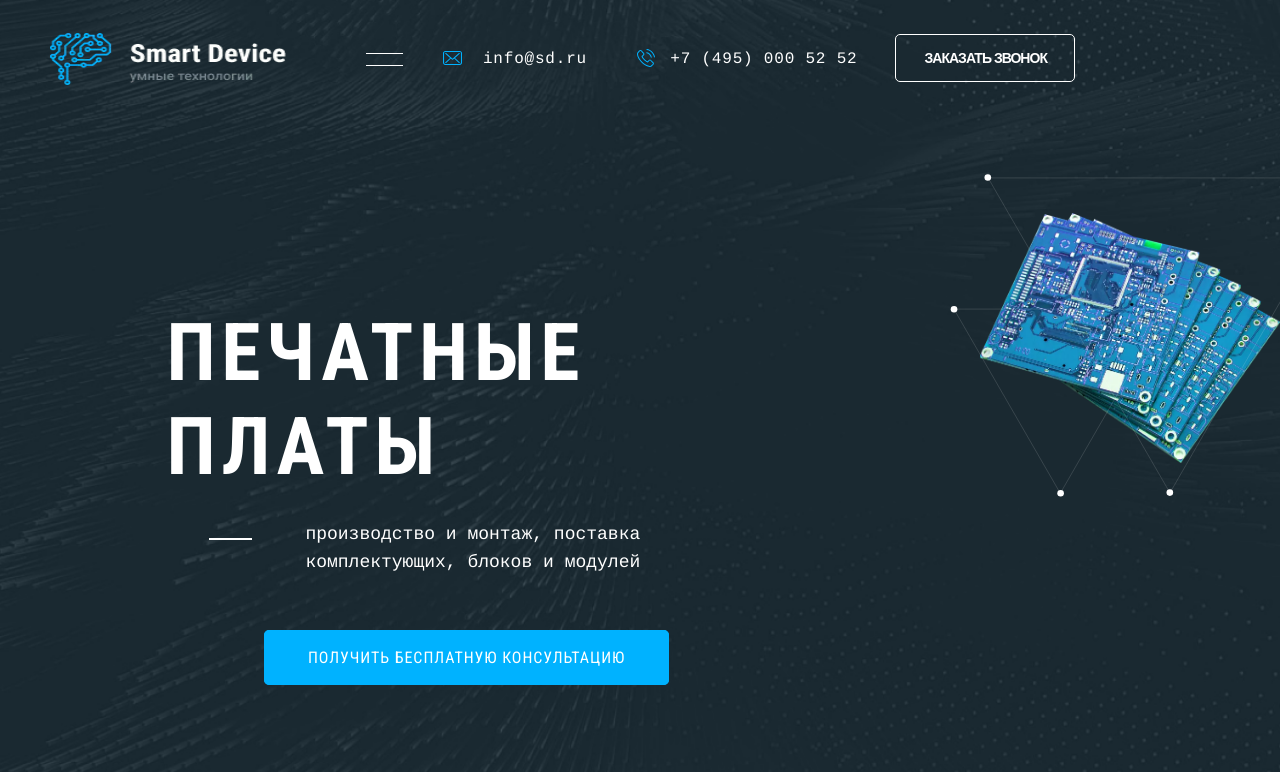
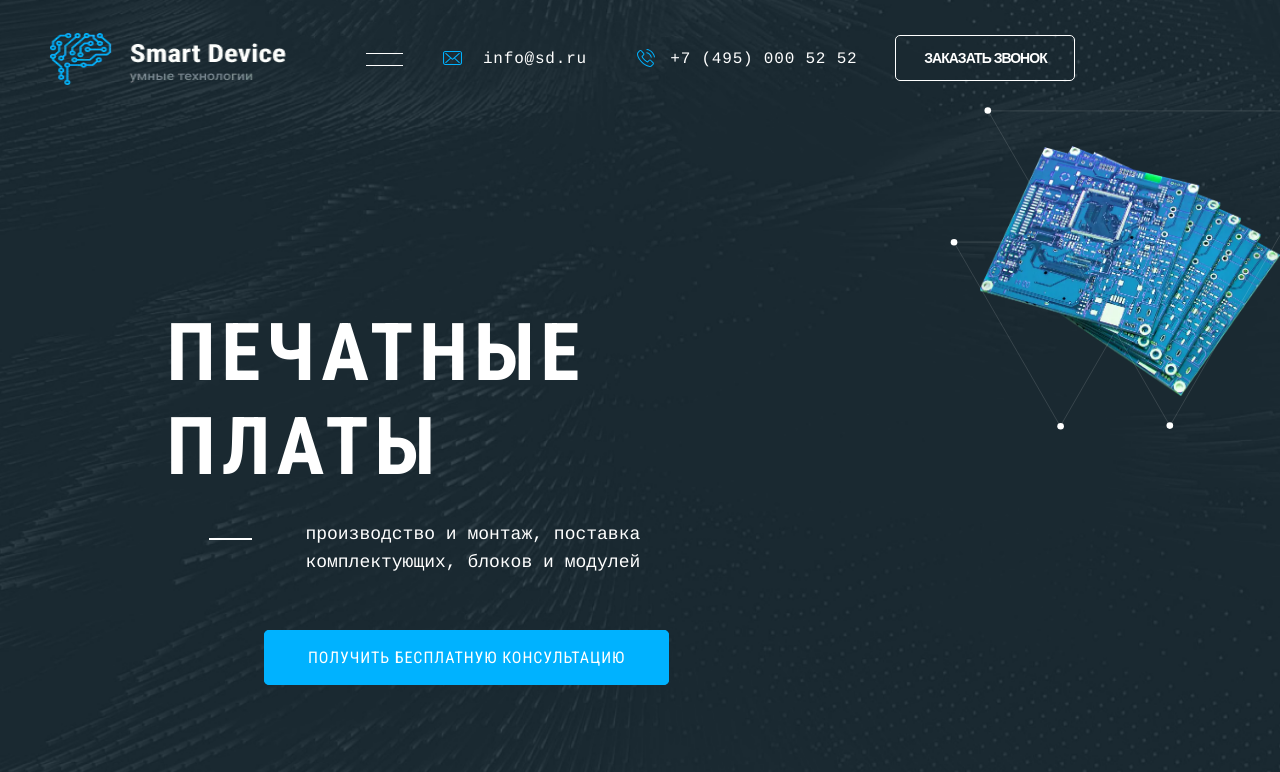
Before and after one commit to Holyromeo/Smart-Device.github.io, a plain HTML site: page index.html in a window 1280 px wide. Shown: the top 772 px of the page. Drawn offline with nearby package versions, Linux system fonts and the light colour scheme; files whose address does not match are found by name.

Commit message:
финальные правки

```diff
--- a/css/style.css
+++ b/css/style.css
@@ -381,7 +381,7 @@ body {
   display: -webkit-box;
   display: -ms-flexbox;
   display: flex;
-  margin-bottom: 217px; }
+  margin-bottom: 150px; }
 
 .contact-us__logo {
   margin: 33px 0 0 13.1vw; }
@@ -427,7 +427,8 @@ body {
   margin-top: 35px;
   margin-left: 18.6vw; }
 
-.contact-us__navigation a {
+.contact-us__elem-tel a,
+.contact-us__elem-mail a {
   color: #ffffff;
   text-decoration: none;
   font-family: "PT Mono", "Courier", monospace;
@@ -444,10 +445,6 @@ body {
 .contact-us__elem-tel {
   margin-left: 3.9vw; }
 
-.contact-us__elem-btn {
-  margin-left: 38px;
-  margin-right: 0; }
-
 .contact-us__navigation svg {
   vertical-align: middle; }
 
@@ -463,17 +460,18 @@ body {
 .contact-us__tel {
   width: 18vw; }
 
-.contact-us__navigation .contact-us__elem-btn {
+.contact-us__elem-btn {
   width: 180px;
-  padding: 14px 10px 14px 28px;
+  padding: 14px 10px;
+  margin-left: 38px;
+  margin-right: 0;
   background-color: transparent;
   border: 1px solid #ffffff;
   -webkit-box-sizing: border-box;
           box-sizing: border-box;
   border-radius: 5px;
-  cursor: pointer; }
-
-.contact-us__elem-btn a {
+  cursor: pointer;
+  text-transform: uppercase;
   font-family: "RobotoCondensed-Bold", "Arial", sans-serif;
   font-style: normal;
   font-weight: bold;
@@ -482,7 +480,9 @@ body {
   text-align: center;
   letter-spacing: -0.07em;
   text-transform: uppercase;
-  color: #ffffff; }
+  color: #ffffff;
+  text-decoration: none;
+  justify-self: center; }
 
 @media (max-width: 1399px) and (min-width: 1024px) {
   .contact-us__logo {
@@ -491,7 +491,8 @@ body {
     width: 18.5vw; }
   .contact-us__navigation {
     margin: 0;
-    margin-top: 27px; }
+    margin-top: 27px;
+    z-index: 100; }
   .contact-us__mail {
     width: 9.38vw; }
   .contact-us__tel {
@@ -548,7 +549,9 @@ body {
   position: relative;
   display: -webkit-box;
   display: -ms-flexbox;
-  display: flex; }
+  display: flex;
+  overflow: hidden;
+  padding-top: 67px; }
 
 .motherboards__item {
   margin: 0 0 293px 13%; }
@@ -629,7 +632,7 @@ body {
 
 .motherboards__img {
   position: absolute;
-  top: -56px;
+  top: 11px;
   left: 1039px;
   width: 705px;
   height: 515px; }
@@ -649,6 +652,8 @@ body {
     margin: -1px 0 30px 88px;
     font-size: 60px;
     line-height: 70px; }
+  .motherboards {
+    overflow: visible; }
   .motherboards__text {
     width: 50%;
     margin: 0 0 72px 139px;
@@ -676,6 +681,8 @@ body {
     height: 250px; } }
 
 @media (max-width: 1023px) {
+  .motherboards {
+    overflow: visible; }
   .motherboards__item {
     margin: 0;
     margin-bottom: 181px; }
--- a/index.html
+++ b/index.html
@@ -45,9 +45,7 @@
               <span>+7 (495) 000 52 52</span>
             </a>
           </li>
-          <li class="contact-us__elem-btn">
-            <a href="#" id="request-call">Заказать звонок</a>
-          </li>
+          <a href="#" class="contact-us__elem-btn" id="request-call">Заказать звонок</a>
         </ul>
       </div>
     </header>
@@ -196,7 +194,7 @@
         <div class="contacts__info">
           <h3>Остались вопросы? Задайте их нам!</h3>
           <span>Мы проконсультируем Вас бесплатно</span>
-          <form action="">
+          <form action="#" method="POST">
             <p class="contacts__item">
               <input type="text" id="contacts-username" name="name-field" placeholder="Имя" required="">
               <label class="visually-hidden" for="contacts-username">Имя</label>
@@ -331,11 +329,12 @@
   <div class="popup">
     <div class="popup-overlay"></div>
     <section class="popup__item modal">
+      <h3 class="visually-hidden">Форма для вопросов</h3>
       <div class="modal__info">
         <b>Закажите звонок!</b>
         <span>Оставьте контакты, мы проконсультируем вас бесплатно в удобное время</span>
         <button class="modal__close-btn btn"></button>
-        <form action="">
+        <form action="#" method="POST">
           <p class="modal__item">
             <input type="text" id="modal-user-name" name="name-modal" placeholder="Имя" required="">
             <label class="visually-hidden" for="modal-user-name">Имя</label>
```
Also changed, not shown: css/style.min.css, 1 other file.
